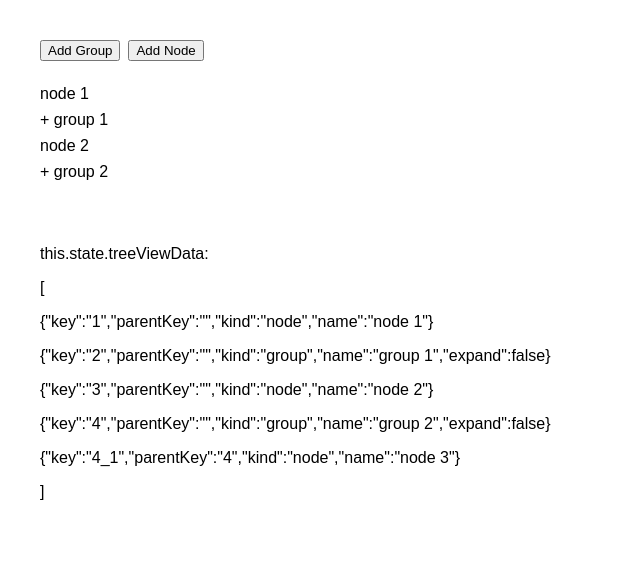
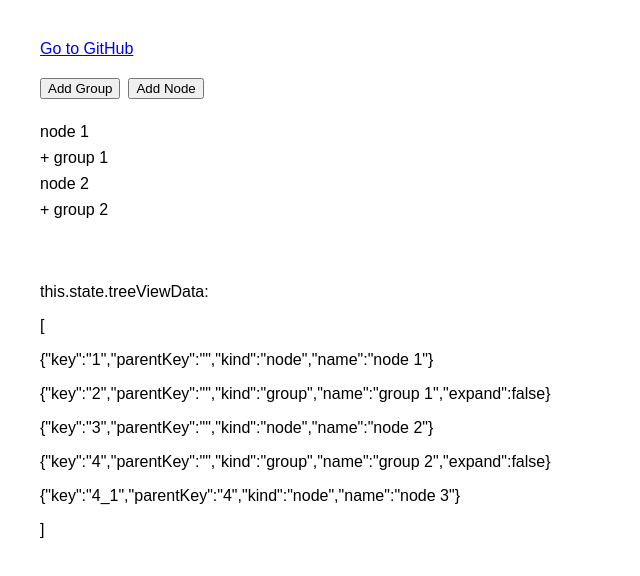
Before and after one commit to baurine/react-tree-view, a React (Create React App) app: page / in a window 1280 px wide. Shown: the top 576 px of the page, without its empty margins (0-640 px from the left). Built offline with nearby package versions, Linux system fonts and the light colour scheme.

Commit message:
Add github repo link in demo page and slight css polish

```diff
--- a/src/components/TreeViewExample.css
+++ b/src/components/TreeViewExample.css
@@ -1,6 +1,10 @@
 .tree-view-container {
   text-align: left;
   padding: 40px;
+}
+
+.tree-view-container .tree-view {
+  width: 500px;
 }
 
 .tree-view-container .tree-item {
@@ -12,6 +16,7 @@
 }
 
 .tree-view-container .action-buttons {
+  margin-top: 20px;
   margin-bottom: 20px;
 }
 
--- a/src/components/TreeViewExample.tsx
+++ b/src/components/TreeViewExample.tsx
@@ -100,6 +100,7 @@ export default class TreeViewExample extends React.Component<object, State> {
     const { treeViewData, selectedTreeViewItem } = this.state
     return (
       <div className="tree-view-container">
+        <a href='https://github.com/baurine/react-tree-view'>Go to GitHub</a>
         <div className="action-buttons">
           <button onClick={this.addGroup}>Add Group</button>
           <button onClick={this.addNode}>Add Node</button>
```
